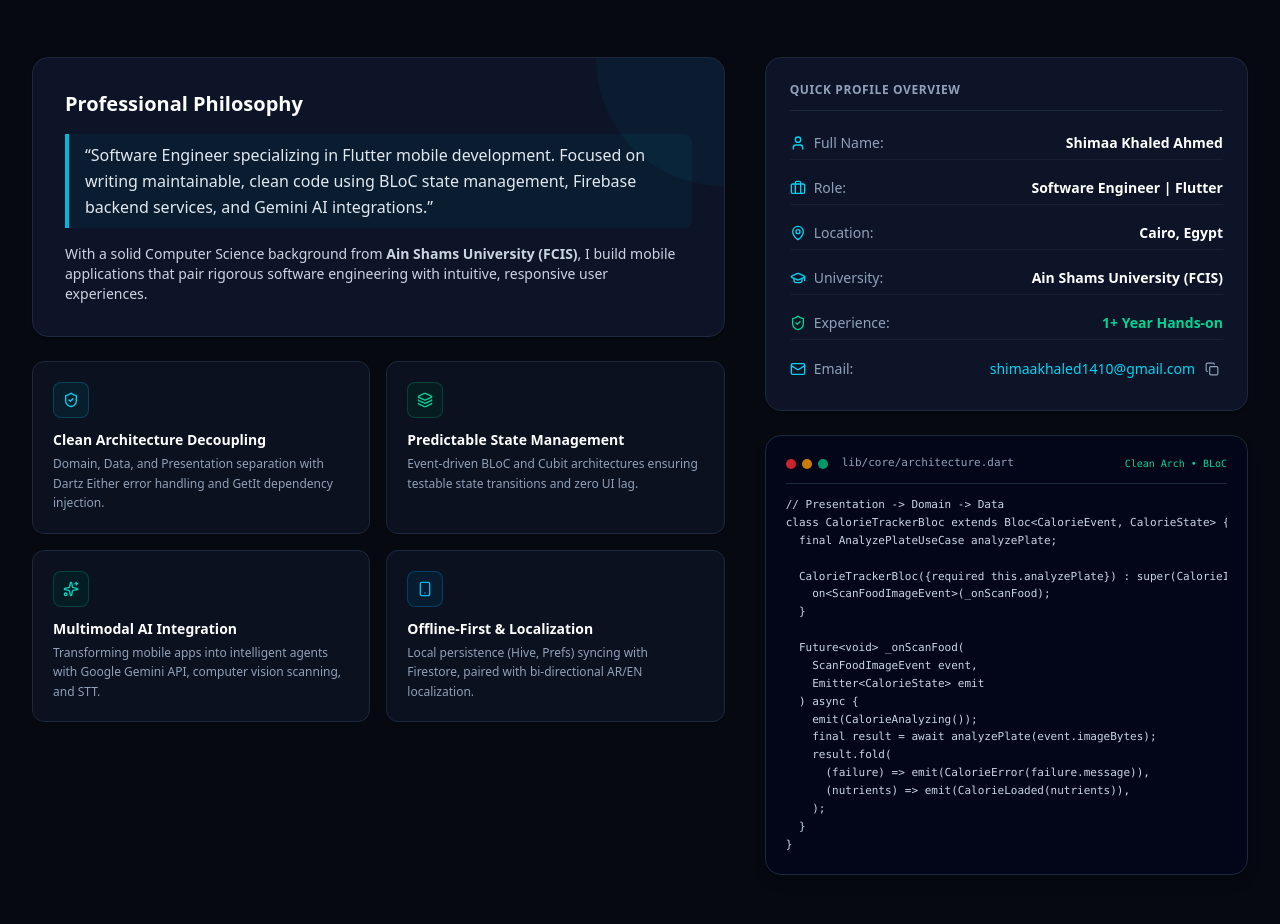
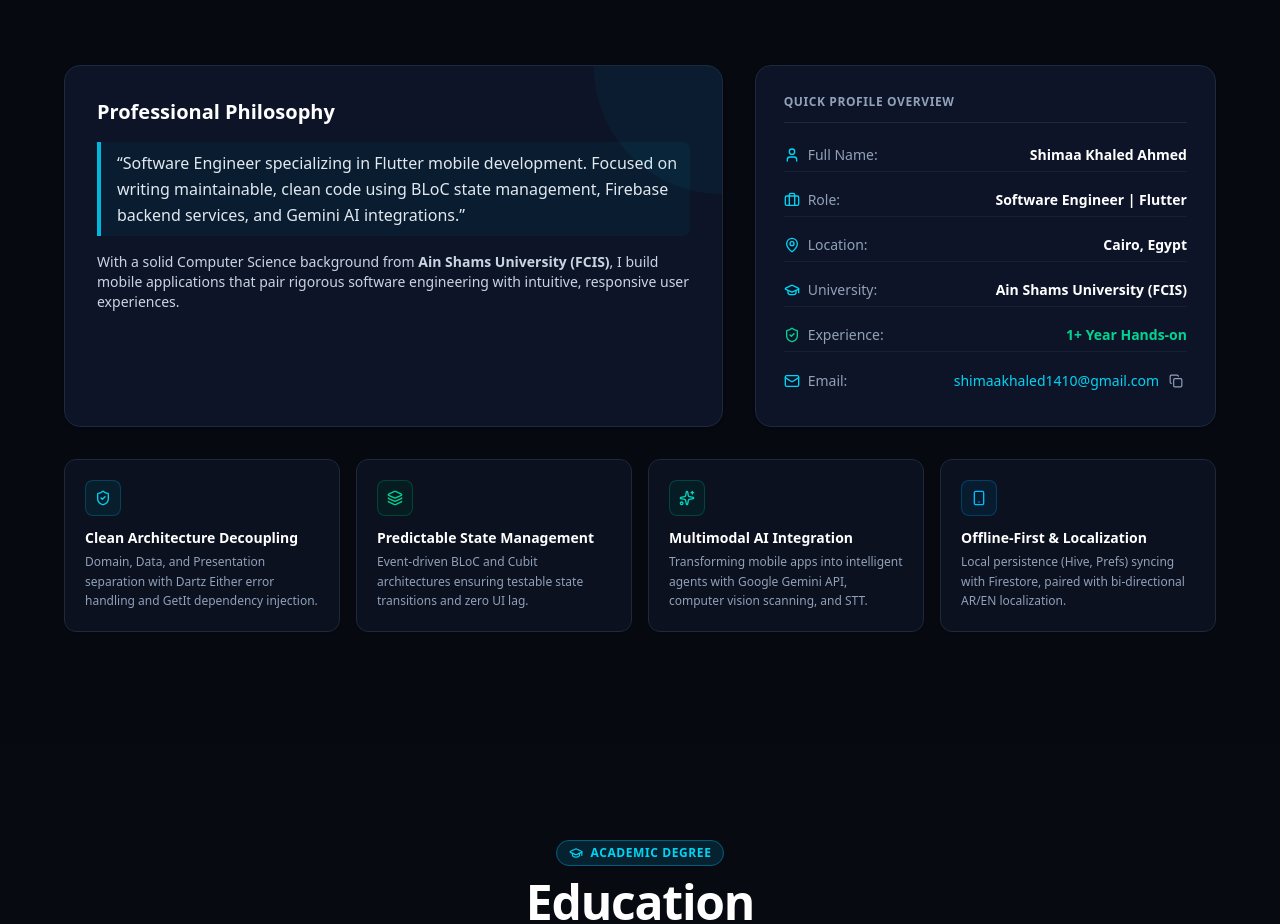
Before and after one commit to shimaakhaled1410-hue/portfolio, a Next.js app: page / in a window 1280 px wide. Shown: the part 1288-2212 px from the top of the page. Built offline with nearby package versions, Linux system fonts and the light colour scheme.

Commit message:
style: standardize section titles and remove code preview from about

```diff
--- a/src/components/About.tsx
+++ b/src/components/About.tsx
@@ -60,23 +60,26 @@ export default function About() {
         <div className="text-center max-w-3xl mx-auto mb-16">
           <div className="inline-flex items-center gap-2 px-3 py-1 rounded-full text-xs font-semibold uppercase tracking-wider bg-cyan-100 dark:bg-cyan-950/60 text-cyan-700 dark:text-cyan-400 border border-cyan-300 dark:border-cyan-800 mb-3">
             <User className="w-3.5 h-3.5" />
-            <span>About Shimaa Khaled</span>
+            <span>About Me</span>
           </div>
-          <h2 className="text-3xl sm:text-4xl font-extrabold text-slate-900 dark:text-white tracking-tight">
-            Engineering Mobile Solutions with Precision
+          <h2 className="text-3xl sm:text-4xl md:text-5xl font-extrabold text-slate-900 dark:text-white tracking-tight">
+            About Me
           </h2>
           <p className="mt-3 text-slate-600 dark:text-slate-400 text-base sm:text-lg">
             A software engineer grounded in Computer Science fundamentals, crafting enterprise Flutter applications.
           </p>
         </div>
 
-        <div className="grid grid-cols-1 lg:grid-cols-12 gap-10 items-start">
+        <div className="max-w-6xl mx-auto space-y-8">
+
+          {/* Bio & Profile Overview (Balanced 2-Column Row) */}
+          <div className="grid grid-cols-1 lg:grid-cols-12 gap-6 sm:gap-8 items-stretch">
 
             {/* Left Column: Personal Statement */}
-          <div className="lg:col-span-7 space-y-6">
-            <div className="p-6 sm:p-8 rounded-2xl bg-white dark:bg-slate-900/90 border border-slate-200 dark:border-slate-800 shadow-sm relative overflow-hidden">
+            <div className="lg:col-span-7 p-6 sm:p-8 rounded-2xl bg-white dark:bg-slate-900/90 border border-slate-200 dark:border-slate-800 shadow-sm relative overflow-hidden flex flex-col justify-between">
               <div className="absolute top-0 right-0 w-32 h-32 bg-cyan-500/5 rounded-bl-full pointer-events-none" />
 
+              <div>
                 <h3 className="text-xl font-bold text-slate-900 dark:text-white mb-4">
                   Professional Philosophy
                 </h3>
@@ -91,38 +94,12 @@ export default function About() {
                   </p>
                 </div>
               </div>
-
-            {/* Engineering Pillars Grid */}
-            <div className="grid grid-cols-1 sm:grid-cols-2 gap-4">
-              {engineeringPillars.map((pillar, idx) => {
-                const IconComponent = pillar.icon;
-                return (
-                  <div
-                    key={idx}
-                    className="p-5 rounded-xl bg-white dark:bg-slate-900/60 border border-slate-200 dark:border-slate-800 hover:border-cyan-500/40 transition-colors shadow-xs"
-                  >
-                    <div className={`w-9 h-9 rounded-lg flex items-center justify-center border ${pillar.color} mb-3`}>
-                      <IconComponent className="w-4 h-4" />
-                    </div>
-                    <h4 className="text-sm font-bold text-slate-900 dark:text-white mb-1">
-                      {pillar.title}
-                    </h4>
-                    <p className="text-xs text-slate-600 dark:text-slate-400 leading-relaxed">
-                      {pillar.description}
-                    </p>
-                  </div>
-                );
-              })}
             </div>
 
-          </div>
-
-          {/* Right Column: Identity Card & Code Block */}
-          <div className="lg:col-span-5 space-y-6">
-
-            {/* Profile Overview Card */}
-            <div className="p-6 rounded-2xl bg-white dark:bg-slate-900/90 border border-slate-200 dark:border-slate-800 shadow-sm space-y-4">
-              <h3 className="text-xs font-bold uppercase tracking-wider text-slate-500 dark:text-slate-400 border-b border-slate-200 dark:border-slate-800 pb-3">
+            {/* Right Column: Profile Overview Card */}
+            <div className="lg:col-span-5 p-6 sm:p-7 rounded-2xl bg-white dark:bg-slate-900/90 border border-slate-200 dark:border-slate-800 shadow-sm flex flex-col justify-between">
+              <div>
+                <h3 className="text-xs font-bold uppercase tracking-wider text-slate-500 dark:text-slate-400 border-b border-slate-200 dark:border-slate-800 pb-3 mb-4">
                   Quick Profile Overview
                 </h3>
 
@@ -204,44 +181,31 @@ export default function About() {
                   </div>
                 </div>
               </div>
-
-            {/* Architecture Code Snippet */}
-            <div className="rounded-2xl bg-slate-900 dark:bg-slate-950 border border-slate-800 p-5 shadow-lg font-mono text-xs text-slate-300">
-              <div className="flex items-center justify-between pb-3 mb-3 border-b border-slate-800 text-slate-400">
-                <div className="flex items-center gap-1.5">
-                  <span className="w-2.5 h-2.5 rounded-full bg-red-500/80" />
-                  <span className="w-2.5 h-2.5 rounded-full bg-amber-500/80" />
-                  <span className="w-2.5 h-2.5 rounded-full bg-emerald-500/80" />
-                  <span className="ml-2 text-[11px] text-slate-400">lib/core/architecture.dart</span>
-                </div>
-                <span className="text-[10px] text-emerald-400">Clean Arch • BLoC</span>
-              </div>
-              <pre className="overflow-x-auto text-[11px] leading-relaxed text-slate-300">
-                <code>
-{`// Presentation -> Domain -> Data
-class CalorieTrackerBloc extends Bloc<CalorieEvent, CalorieState> {
-  final AnalyzePlateUseCase analyzePlate;
-
-  CalorieTrackerBloc({required this.analyzePlate}) : super(CalorieInitial()) {
-    on<ScanFoodImageEvent>(_onScanFood);
-  }
-
-  Future<void> _onScanFood(
-    ScanFoodImageEvent event,
-    Emitter<CalorieState> emit
-  ) async {
-    emit(CalorieAnalyzing());
-    final result = await analyzePlate(event.imageBytes);
-    result.fold(
-      (failure) => emit(CalorieError(failure.message)),
-      (nutrients) => emit(CalorieLoaded(nutrients)),
-    );
-  }
-}`}
-                </code>
-              </pre>
             </div>
 
+          </div>
+
+          {/* Engineering Pillars Grid */}
+          <div className="grid grid-cols-1 sm:grid-cols-2 lg:grid-cols-4 gap-4">
+            {engineeringPillars.map((pillar, idx) => {
+              const IconComponent = pillar.icon;
+              return (
+                <div
+                  key={idx}
+                  className="p-5 rounded-xl bg-white dark:bg-slate-900/60 border border-slate-200 dark:border-slate-800 hover:border-cyan-500/40 transition-colors shadow-xs"
+                >
+                  <div className={`w-9 h-9 rounded-lg flex items-center justify-center border ${pillar.color} mb-3`}>
+                    <IconComponent className="w-4 h-4" />
+                  </div>
+                  <h4 className="text-sm font-bold text-slate-900 dark:text-white mb-1">
+                    {pillar.title}
+                  </h4>
+                  <p className="text-xs text-slate-600 dark:text-slate-400 leading-relaxed">
+                    {pillar.description}
+                  </p>
+                </div>
+              );
+            })}
           </div>
 
         </div>
--- a/src/components/Certifications.tsx
+++ b/src/components/Certifications.tsx
@@ -27,8 +27,8 @@ export default function Certifications() {
             <Award className="w-3.5 h-3.5" />
             <span>Verified Credentials</span>
           </div>
-          <h2 className="text-3xl sm:text-4xl font-extrabold text-slate-900 dark:text-white tracking-tight">
-            Professional Certifications & Training
+          <h2 className="text-3xl sm:text-4xl md:text-5xl font-extrabold text-slate-900 dark:text-white tracking-tight">
+            Certifications
           </h2>
           <p className="mt-3 text-slate-600 dark:text-slate-400 text-base sm:text-lg">
             Specialized engineering programs from government IT institutes and academies.
--- a/src/components/Contact.tsx
+++ b/src/components/Contact.tsx
@@ -82,8 +82,8 @@ export default function Contact() {
             <MessageSquare className="w-3.5 h-3.5" />
             <span>Initiate Collaboration</span>
           </div>
-          <h2 className="text-3xl sm:text-4xl font-extrabold text-slate-900 dark:text-white tracking-tight">
-            Let&apos;s Build Together
+          <h2 className="text-3xl sm:text-4xl md:text-5xl font-extrabold text-slate-900 dark:text-white tracking-tight">
+            Get In Touch
           </h2>
           <p className="mt-3 text-slate-600 dark:text-slate-400 text-base sm:text-lg">
             Have a new mobile app vision or an engineering opportunity? Get in touch.
--- a/src/components/Education.tsx
+++ b/src/components/Education.tsx
@@ -24,11 +24,11 @@ export default function Education() {
             <GraduationCap className="w-3.5 h-3.5" />
             <span>Academic Degree</span>
           </div>
-          <h2 className="text-3xl sm:text-4xl font-extrabold text-slate-900 dark:text-white tracking-tight">
-            Education & CS Foundation
+          <h2 className="text-3xl sm:text-4xl md:text-5xl font-extrabold text-slate-900 dark:text-white tracking-tight">
+            Education
           </h2>
           <p className="mt-3 text-slate-600 dark:text-slate-400 text-base sm:text-lg">
-            Rigorous undergraduate degree in Computer Science & Systems Engineering.
+            Rigorous undergraduate degree in Computer Science &amp; Systems Engineering.
           </p>
         </div>
 
--- a/src/components/Experience.tsx
+++ b/src/components/Experience.tsx
@@ -19,10 +19,10 @@ export default function Experience() {
         <div className="text-center max-w-3xl mx-auto mb-20">
           <div className="inline-flex items-center gap-2 px-3 py-1 rounded-full text-xs font-semibold uppercase tracking-wider bg-cyan-100 dark:bg-cyan-950/60 text-cyan-700 dark:text-cyan-400 border border-cyan-300 dark:border-cyan-800 mb-3">
             <Briefcase className="w-3.5 h-3.5" />
-            <span>Engineering Experience</span>
+            <span>Work Experience</span>
           </div>
-          <h2 className="text-3xl sm:text-4xl font-extrabold text-slate-900 dark:text-white tracking-tight">
-            Work & Career Roles
+          <h2 className="text-3xl sm:text-4xl md:text-5xl font-extrabold text-slate-900 dark:text-white tracking-tight">
+            Experience
           </h2>
           <p className="mt-3 text-slate-600 dark:text-slate-400 text-base sm:text-lg">
             Proven track record delivering reliable cross-platform mobile software.
--- a/src/components/Projects.tsx
+++ b/src/components/Projects.tsx
@@ -42,10 +42,10 @@ export default function Projects({ onSelectProject, onOpenVideo }: ProjectsProps
         <div className="text-center max-w-3xl mx-auto mb-12">
           <div className="inline-flex items-center gap-2 px-3 py-1 rounded-full text-xs font-semibold uppercase tracking-wider bg-cyan-100 dark:bg-cyan-950/60 text-cyan-700 dark:text-cyan-400 border border-cyan-300 dark:border-cyan-800 mb-3">
             <FolderGit2 className="w-3.5 h-3.5" />
-            <span>Featured Mobile Software</span>
+            <span>My Projects</span>
           </div>
-          <h2 className="text-3xl sm:text-4xl font-extrabold text-slate-900 dark:text-white tracking-tight">
-            Selected Case Studies
+          <h2 className="text-3xl sm:text-4xl md:text-5xl font-extrabold text-slate-900 dark:text-white tracking-tight">
+            Featured Projects
           </h2>
           <p className="mt-3 text-slate-600 dark:text-slate-400 text-base sm:text-lg">
             Cross-platform mobile applications engineered with Clean Architecture and BLoC.
--- a/src/components/Services.tsx
+++ b/src/components/Services.tsx
@@ -30,8 +30,8 @@ export default function Services() {
             <Briefcase className="w-3.5 h-3.5" />
             <span>Value & Offerings</span>
           </div>
-          <h2 className="text-3xl sm:text-4xl font-extrabold text-slate-900 dark:text-white tracking-tight">
-            Mobile Engineering Services
+          <h2 className="text-3xl sm:text-4xl md:text-5xl font-extrabold text-slate-900 dark:text-white tracking-tight">
+            Services
           </h2>
           <p className="mt-3 text-slate-600 dark:text-slate-400 text-base sm:text-lg">
             End-to-end development from architectural design to production mobile deployment.
--- a/src/components/Skills.tsx
+++ b/src/components/Skills.tsx
@@ -51,10 +51,10 @@ export default function Skills() {
         <div className="text-center max-w-3xl mx-auto mb-12">
           <div className="inline-flex items-center gap-2 px-3 py-1 rounded-full text-xs font-semibold uppercase tracking-wider bg-cyan-100 dark:bg-cyan-950/60 text-cyan-700 dark:text-cyan-400 border border-cyan-300 dark:border-cyan-800 mb-3">
             <Cpu className="w-3.5 h-3.5" />
-            <span>Technical Mastery</span>
+            <span>Technical Skills</span>
           </div>
-          <h2 className="text-3xl sm:text-4xl font-extrabold text-slate-900 dark:text-white tracking-tight">
-            Specialized Tech Stack
+          <h2 className="text-3xl sm:text-4xl md:text-5xl font-extrabold text-slate-900 dark:text-white tracking-tight">
+            Technical Skills
           </h2>
           <p className="mt-3 text-slate-600 dark:text-slate-400 text-base sm:text-lg">
             Structured around production reliability, clean code principles, and modern mobile capabilities.
```
Also changed, not shown: src/app/globals.css (+12 -0 lines), src/components/ProjectModal.tsx (+19 -19 lines), src/components/ResumeModal.tsx (+12 -11 lines), src/components/VideoModal.tsx (+7 -7 lines). Lines whose indentation alone changed are shown as unchanged.
